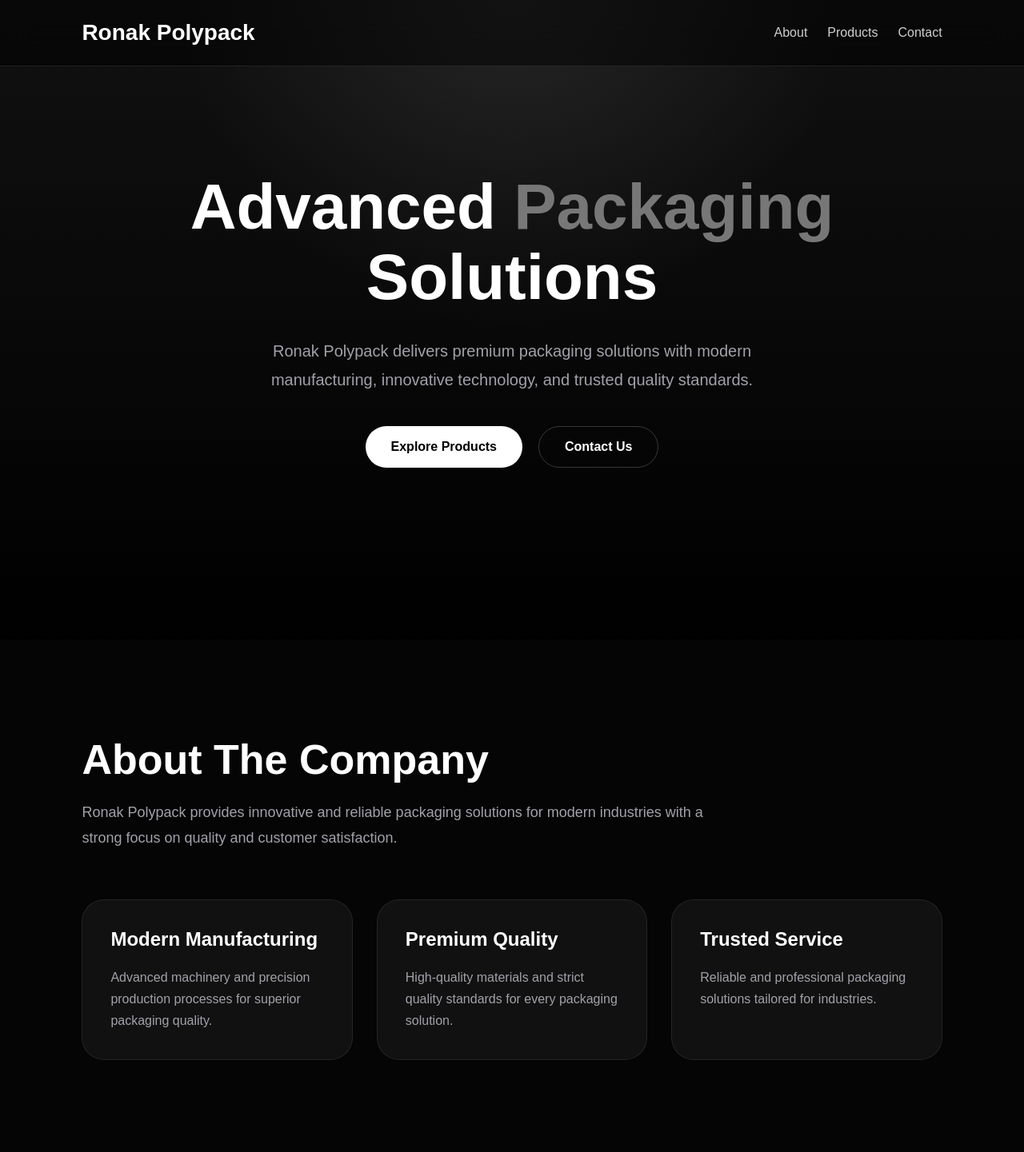
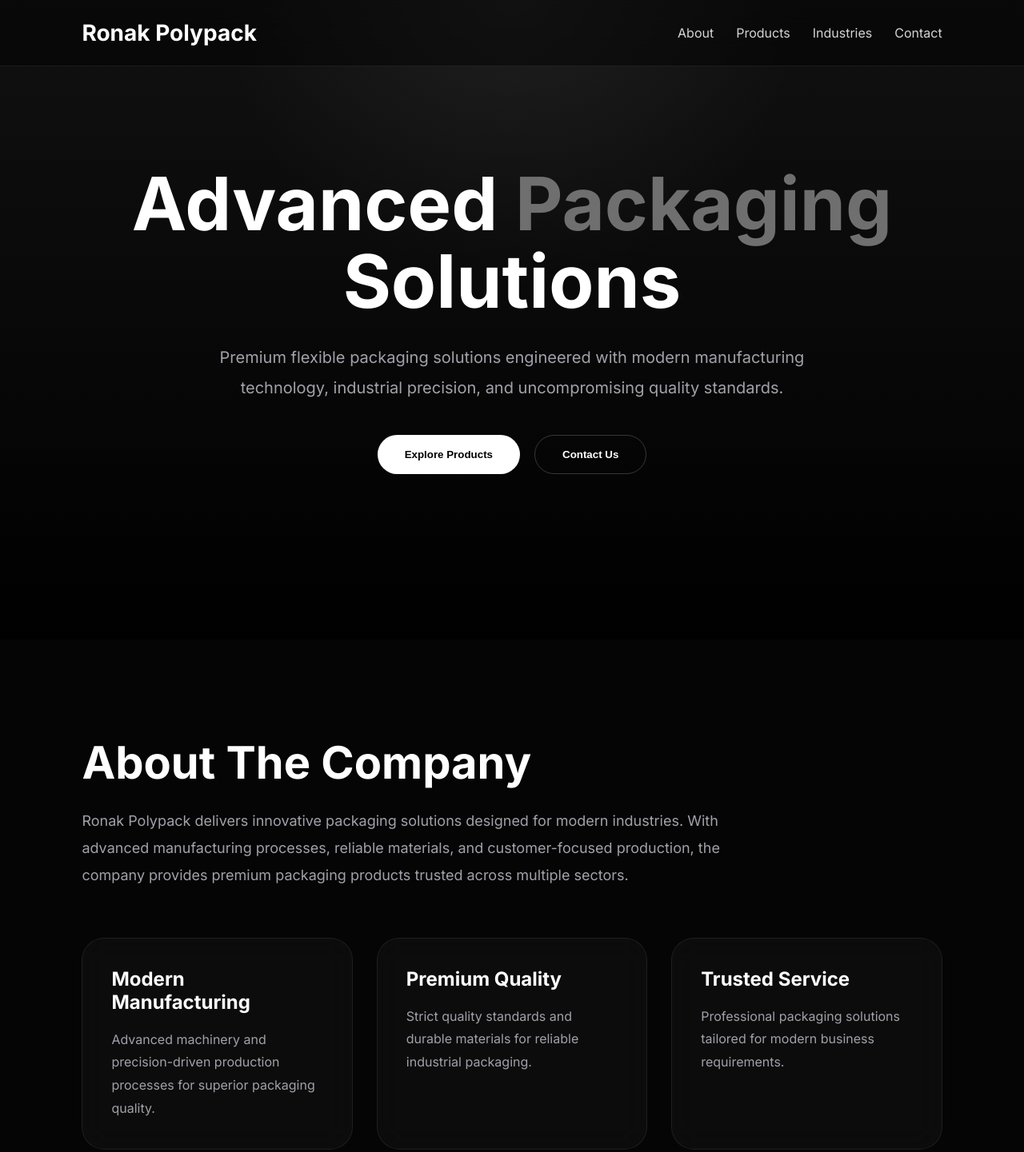
Before and after one commit to Mahin98250/Ronak-Polypack, a plain HTML site: page index.html in a window 1280 px wide. Shown: the top 1441 px of the page at 80% size. Drawn offline with Linux system fonts and the light colour scheme.

Commit message:
Add premium sections and styling

```diff
--- a/index.html
+++ b/index.html
@@ -4,324 +4,93 @@
 <meta charset="UTF-8">
 <meta name="viewport" content="width=device-width, initial-scale=1.0">
 <title>Ronak Polypack</title>
-
+<link rel="preconnect" href="https://fonts.googleapis.com">
+<link rel="preconnect" href="https://fonts.gstatic.com" crossorigin>
+<link href="https://fonts.googleapis.com/css2?family=Inter:wght@300;400;500;600;700;800&display=swap" rel="stylesheet">
 <style>
-
-*{
-margin:0;
-padding:0;
-box-sizing:border-box;
-scroll-behavior:smooth;
-}
-
-body{
-font-family:Arial,sans-serif;
-background:#050505;
-color:white;
-overflow-x:hidden;
-}
-
-nav{
-position:fixed;
-top:0;
-width:100%;
-display:flex;
-justify-content:space-between;
-align-items:center;
-padding:25px 8%;
-background:rgba(0,0,0,0.5);
-backdrop-filter:blur(20px);
-border-bottom:1px solid rgba(255,255,255,0.1);
-z-index:1000;
-}
-
-nav h1{
-font-size:28px;
-}
-
-nav div{
-display:flex;
-gap:25px;
-}
-
-nav a{
-text-decoration:none;
-color:#cfcfcf;
-transition:0.3s;
-}
-
-nav a:hover{
-color:white;
-}
-
-.hero{
-height:100vh;
-display:flex;
-flex-direction:column;
-justify-content:center;
-align-items:center;
-text-align:center;
-padding:20px;
-background:
-radial-gradient(circle at top, rgba(100,100,100,0.25), transparent 40%),
-linear-gradient(to bottom,#111,#000);
-}
-
-.hero h2{
-font-size:80px;
-max-width:1000px;
-line-height:1.1;
-}
-
-.hero span{
-color:#777;
-}
-
-.hero p{
-margin-top:30px;
-max-width:700px;
-font-size:20px;
-line-height:1.8;
-color:#a1a1aa;
-}
-
-.buttons{
-margin-top:40px;
-display:flex;
-gap:20px;
-}
-
-.btn{
-padding:16px 32px;
-border-radius:999px;
-border:none;
-font-size:16px;
-cursor:pointer;
-font-weight:bold;
-transition:0.3s;
-}
-
-.primary{
-background:white;
-color:black;
-}
-
-.primary:hover{
-transform:translateY(-5px);
-}
-
-.secondary{
-background:transparent;
-color:white;
-border:1px solid rgba(255,255,255,0.2);
-}
-
-.secondary:hover{
-background:white;
-color:black;
-}
-
-section{
-padding:120px 8%;
-}
-
-.title{
-font-size:52px;
-margin-bottom:20px;
-}
-
-.text{
-max-width:800px;
-line-height:1.8;
-color:#a1a1aa;
-font-size:18px;
-}
-
-.cards{
-display:grid;
-grid-template-columns:repeat(auto-fit,minmax(260px,1fr));
-gap:30px;
-margin-top:60px;
-}
-
-.card{
-background:#111;
-padding:35px;
-border-radius:28px;
-border:1px solid rgba(255,255,255,0.08);
-transition:0.3s;
-}
-
-.card:hover{
-transform:translateY(-10px);
-}
-
-.card h3{
-margin-bottom:20px;
-font-size:24px;
-}
-
-.card p{
-color:#a1a1aa;
-line-height:1.7;
-}
-
-footer{
-padding:40px;
-text-align:center;
-border-top:1px solid rgba(255,255,255,0.08);
-color:#777;
-}
-
-@media(max-width:768px){
-
-.hero h2{
-font-size:48px;
-}
-
-.title{
-font-size:36px;
-}
-
-nav div{
-display:none;
-}
-
-}
-
+*{margin:0;padding:0;box-sizing:border-box;scroll-behavior:smooth}
+body{font-family:'Inter',sans-serif;background:#050505;color:white;overflow-x:hidden}
+nav{position:fixed;top:0;width:100%;display:flex;justify-content:space-between;align-items:center;padding:24px 8%;background:rgba(0,0,0,.45);backdrop-filter:blur(18px);border-bottom:1px solid rgba(255,255,255,.08);z-index:1000}
+nav h1{font-size:28px;font-weight:700}
+nav div{display:flex;gap:28px}
+nav a{text-decoration:none;color:#d4d4d4;transition:.3s}
+nav a:hover{color:white}
+.hero{height:100vh;display:flex;flex-direction:column;justify-content:center;align-items:center;text-align:center;padding:20px;background:radial-gradient(circle at top,rgba(120,120,120,.15),transparent 35%),linear-gradient(to bottom,#111,#000)}
+.hero h2{font-size:92px;max-width:1000px;line-height:1.05}
+.hero span{color:#6f6f6f}
+.hero p{margin-top:28px;max-width:760px;font-size:20px;line-height:1.9;color:#a1a1aa}
+.buttons{display:flex;gap:18px;margin-top:40px}
+.btn{padding:16px 34px;border-radius:999px;border:none;font-weight:700;cursor:pointer;transition:.3s}
+.primary{background:white;color:black}.secondary{background:transparent;color:white;border:1px solid rgba(255,255,255,.2)}
+.primary:hover,.secondary:hover{transform:translateY(-5px)}
+.secondary:hover{background:white;color:black}
+section{padding:120px 8%}
+.title{font-size:56px;margin-bottom:22px}
+.text{max-width:850px;color:#a1a1aa;line-height:1.9;font-size:18px}
+.cards{display:grid;grid-template-columns:repeat(auto-fit,minmax(260px,1fr));gap:30px;margin-top:60px}
+.card{background:rgba(255,255,255,.03);padding:36px;border-radius:28px;border:1px solid rgba(255,255,255,.08);backdrop-filter:blur(18px);transition:.35s}
+.card:hover{transform:translateY(-10px);border-color:rgba(255,255,255,.18)}
+.card h3{margin-bottom:18px;font-size:24px}
+.card p{color:#a1a1aa;line-height:1.8}
+.stats{display:grid;grid-template-columns:repeat(auto-fit,minmax(220px,1fr));gap:30px;margin-top:60px}
+.stat{padding:40px;border-radius:26px;background:#111;border:1px solid rgba(255,255,255,.08);text-align:center}
+.stat h4{font-size:52px;margin-bottom:10px}
+footer{text-align:center;padding:40px;color:#777;border-top:1px solid rgba(255,255,255,.08)}
+@media(max-width:768px){.hero h2{font-size:52px}.title{font-size:38px}nav div{display:none}.buttons{flex-direction:column}}
 </style>
 </head>
-
 <body>
-
 <nav>
-
 <h1>Ronak Polypack</h1>
-
 <div>
 <a href="#about">About</a>
 <a href="#products">Products</a>
+<a href="#industries">Industries</a>
 <a href="#contact">Contact</a>
 </div>
-
 </nav>
-
 <section class="hero">
-
-<h2>
-Advanced <span>Packaging</span><br>
-Solutions
-</h2>
-
-<p>
-Ronak Polypack delivers premium packaging solutions with modern manufacturing, innovative technology, and trusted quality standards.
-</p>
-
+<h2>Advanced <span>Packaging</span><br>Solutions</h2>
+<p>Premium flexible packaging solutions engineered with modern manufacturing technology, industrial precision, and uncompromising quality standards.</p>
 <div class="buttons">
-
-<button class="btn primary">
-Explore Products
-</button>
-
-<button class="btn secondary">
-Contact Us
-</button>
-
+<button class="btn primary">Explore Products</button>
+<button class="btn secondary">Contact Us</button>
 </div>
-
 </section>
-
 <section id="about">
-
-<h2 class="title">
-About The Company
-</h2>
-
-<p class="text">
-Ronak Polypack provides innovative and reliable packaging solutions for modern industries with a strong focus on quality and customer satisfaction.
-</p>
-
+<h2 class="title">About The Company</h2>
+<p class="text">Ronak Polypack delivers innovative packaging solutions designed for modern industries. With advanced manufacturing processes, reliable materials, and customer-focused production, the company provides premium packaging products trusted across multiple sectors.</p>
 <div class="cards">
-
-<div class="card">
-<h3>Modern Manufacturing</h3>
-
-<p>
-Advanced machinery and precision production processes for superior packaging quality.
-</p>
+<div class="card"><h3>Modern Manufacturing</h3><p>Advanced machinery and precision-driven production processes for superior packaging quality.</p></div>
+<div class="card"><h3>Premium Quality</h3><p>Strict quality standards and durable materials for reliable industrial packaging.</p></div>
+<div class="card"><h3>Trusted Service</h3><p>Professional packaging solutions tailored for modern business requirements.</p></div>
 </div>
-
-<div class="card">
-<h3>Premium Quality</h3>
-
-<p>
-High-quality materials and strict quality standards for every packaging solution.
-</p>
+</section>
+<section id="products">
+<h2 class="title">Our Products</h2>
+<div class="cards">
+<div class="card"><h3>Flexible Packaging</h3><p>High-quality flexible packaging solutions with premium durability and presentation.</p></div>
+<div class="card"><h3>Industrial Packaging</h3><p>Reliable industrial packaging products developed for large-scale manufacturing operations.</p></div>
+<div class="card"><h3>Custom Packaging</h3><p>Customized packaging solutions designed according to industry-specific requirements.</p></div>
 </div>
-
-<div class="card">
-<h3>Trusted Service</h3>
-
-<p>
-Reliable and professional packaging solutions tailored for industries.
-</p>
+</section>
+<section id="industries">
+<h2 class="title">Industries We Serve</h2>
+<div class="cards">
+<div class="card"><h3>Food Industry</h3><p>Safe and durable packaging solutions for food-grade applications.</p></div>
+<div class="card"><h3>Pharmaceutical</h3><p>Reliable packaging developed for pharmaceutical and healthcare sectors.</p></div>
+<div class="card"><h3>Industrial Sector</h3><p>Strong industrial packaging for logistics and manufacturing industries.</p></div>
 </div>
-
+<div class="stats">
+<div class="stat"><h4>20+</h4><p>Years Experience</p></div>
+<div class="stat"><h4>500+</h4><p>Clients Served</p></div>
+<div class="stat"><h4>100%</h4><p>Quality Focused</p></div>
 </div>
-
 </section>
-
-<section id="products">
-
-<h2 class="title">
-Our Products
-</h2>
-
-<div class="cards">
-
-<div class="card">
-<h3>Flexible Packaging</h3>
-
-<p>
-Durable and premium flexible packaging solutions for modern industries.
-</p>
-</div>
-
-<div class="card">
-<h3>Industrial Packaging</h3>
-
-<p>
-Reliable industrial packaging products designed for large-scale businesses.
-</p>
-</div>
-
-<div class="card">
-<h3>Custom Solutions</h3>
-
-<p>
-Customized packaging developed according to business requirements.
-</p>
-</div>
-
-</div>
-
+<section id="contact">
+<h2 class="title">Contact Us</h2>
+<p class="text">Partner with Ronak Polypack for modern industrial packaging solutions and premium manufacturing quality.</p>
 </section>
-
-<section id="contact">
-
-<h2 class="title">
-Contact Us
-</h2>
-
-<p class="text">
-Get in touch with Ronak Polypack for premium packaging solutions and modern industrial services.
-</p>
-
-</section>
-
-<footer>
-© 2026 Ronak Polypack. All rights reserved.
-</footer>
-
+<footer>© 2026 Ronak Polypack. All rights reserved.</footer>
 </body>
 </html>
```
